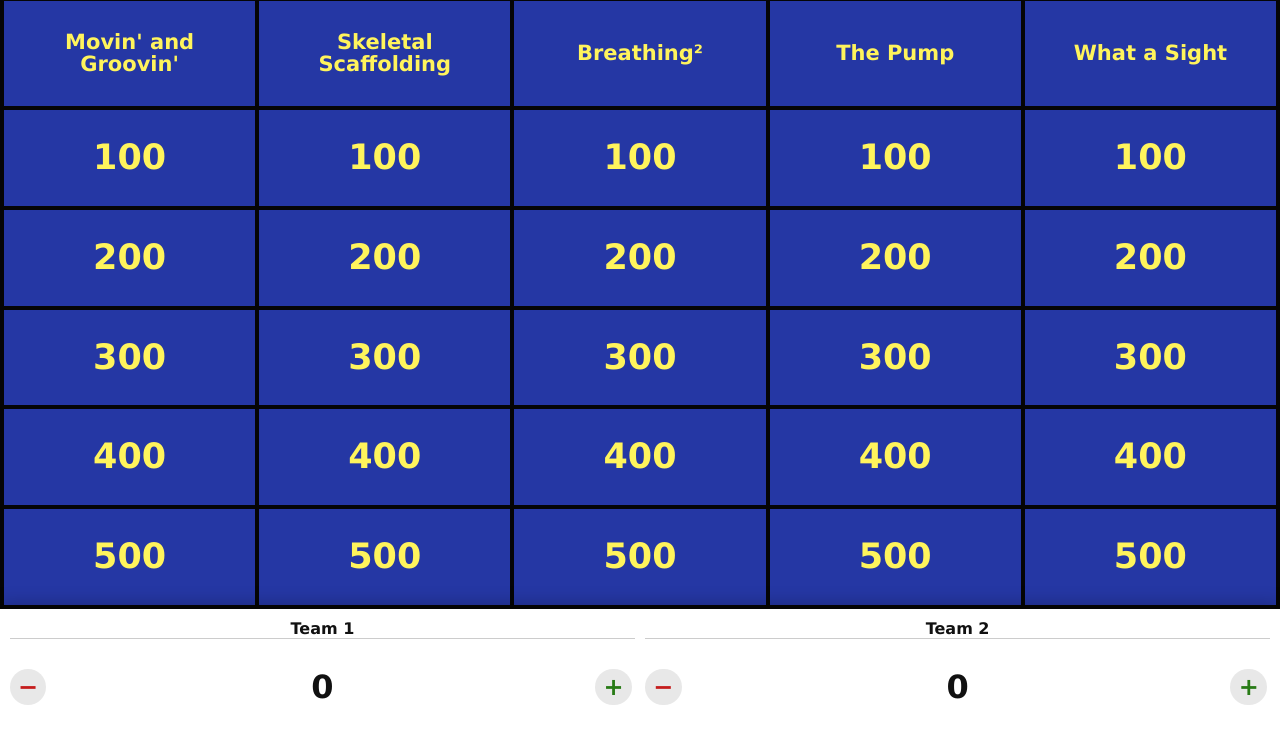
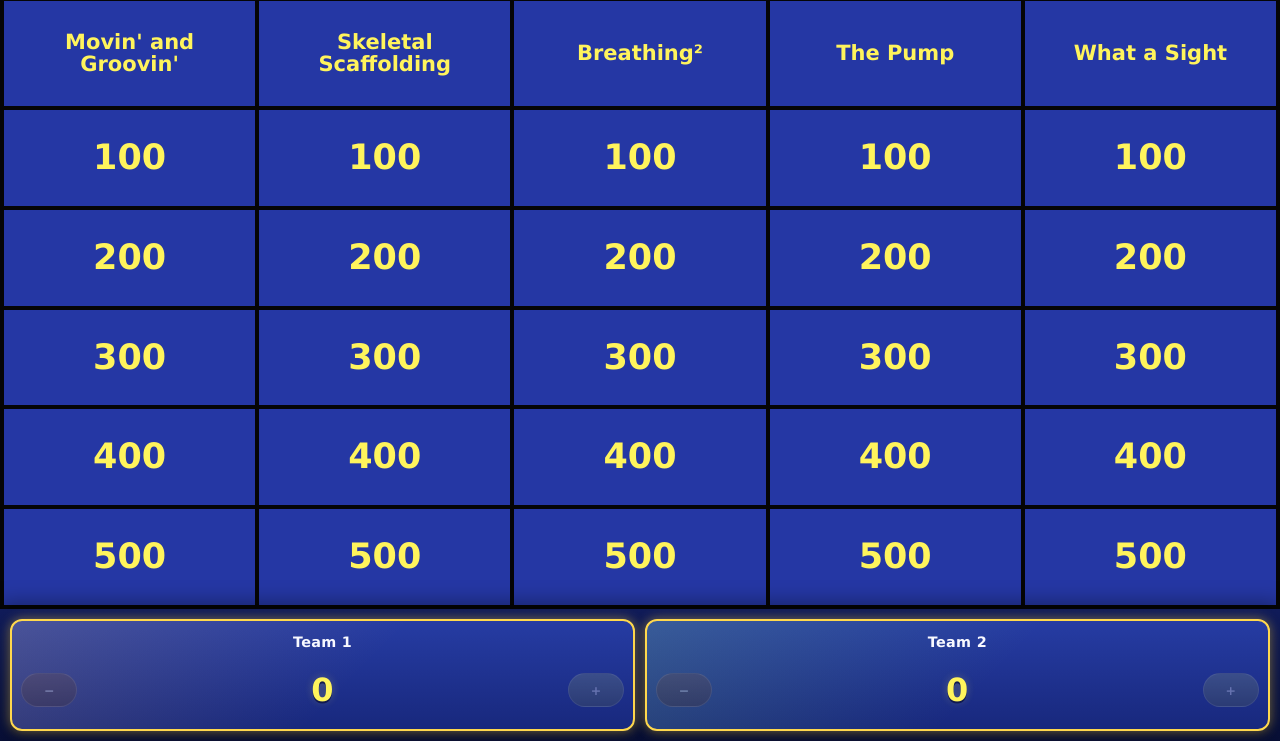
Before and after one commit to Patertuck/Quiz-Show, a plain HTML site: page index.html in a window 1280 px wide. Both pictures are taken after a click on the button "Start". Shown: the part 59-800 px from the top of the page. Drawn offline with Linux system fonts and the light colour scheme; no server answers.

Commit message:
Improve visual teams

```diff
--- a/index.html
+++ b/index.html
@@ -231,58 +231,111 @@
       left: 0;
       display: flex;
       height: var(--scoreboard-height);
-      gap: 0.6rem;
+      gap: 0.65rem;
       align-items: stretch;
-      padding: 0.6rem;
+      padding: 0.65rem;
       overflow-x: auto;
-      background: var(--white);
-      color: #111;
-      box-shadow: 0 -0.3rem 1rem rgb(0 0 0 / 25%);
+      overflow-y: hidden;
+      background: linear-gradient(180deg, #101b59 0%, #080f35 100%);
+      color: var(--white);
+      box-shadow: 0 -0.35rem 1.2rem rgb(0 0 0 / 38%);
+      scrollbar-color: #5262b5 #080f35;
+      scrollbar-width: thin;
+    }
+
+    #scoreboard::-webkit-scrollbar { height: 0.45rem; }
+    #scoreboard::-webkit-scrollbar-track { background: #080f35; }
+    #scoreboard::-webkit-scrollbar-thumb {
+      border-radius: 999px;
+      background: #5262b5;
     }
 
     #scoreboard[hidden] { display: none; }
 
     .team {
       display: grid;
-      min-width: 10rem;
-      flex: 1 0 10rem;
-      grid-template-columns: 2.5rem 1fr 2.5rem;
-      grid-template-rows: auto 1fr;
-      gap: 0.25rem;
+      min-width: 12.5rem;
+      flex: 1 0 12.5rem;
+      grid-template-columns: 3.5rem minmax(4rem, 1fr) 3.5rem;
+      grid-template-rows: 1.7rem 1fr;
+      gap: 0.2rem 0.35rem;
       align-items: center;
+      padding: 0.45rem 0.55rem;
+      border: 2px solid color-mix(in srgb, var(--team-accent) 70%, white 15%);
+      border-radius: 0.75rem;
+      background:
+        linear-gradient(135deg, color-mix(in srgb, var(--team-accent) 18%, transparent), transparent 55%),
+        linear-gradient(180deg, #263ca3 0%, #18287d 100%);
+      box-shadow: 0 0.35rem 0.8rem rgb(0 0 0 / 28%);
+      transition: border-color 160ms ease, box-shadow 160ms ease, transform 160ms ease;
+    }
+
+    .team.leader {
+      border-color: #ffd84d;
+      box-shadow: 0 0 0.75rem rgb(255 216 77 / 45%), 0 0.35rem 0.8rem rgb(0 0 0 / 32%);
     }
 
     .team-name {
       grid-column: 1 / -1;
+      grid-row: 1;
       width: 100%;
-      border: 0;
-      border-bottom: 1px solid #ccc;
-      background: transparent;
-      color: #111;
-      font-size: 1rem;
-      font-weight: bold;
+      overflow: hidden;
+      color: #f8f9ff;
+      font-size: 0.9rem;
+      font-weight: 800;
+      letter-spacing: 0.02em;
       text-align: center;
+      text-overflow: ellipsis;
+      white-space: nowrap;
     }
 
     .score {
-      font-size: clamp(1.3rem, 3vw, 2rem);
-      font-weight: bold;
+      grid-column: 2;
+      grid-row: 2;
+      color: var(--yellow);
+      font-size: clamp(1.35rem, 2.7vw, 2rem);
+      font-variant-numeric: tabular-nums;
+      font-weight: 900;
+      letter-spacing: 0.02em;
       text-align: center;
+      text-shadow: 0 0.12rem 0 #10194f, 0 0 0.55rem rgb(255 244 92 / 24%);
     }
 
     .score-button {
-      width: 2.3rem;
-      height: 2.3rem;
-      border-radius: 50%;
-      background: #e8e8e8;
-      font-size: 1.5rem;
-      font-weight: bold;
+      width: 3.5rem;
+      height: 2.15rem;
+      grid-row: 2;
+      padding: 0 0.3rem;
+      border: 1px solid rgb(255 255 255 / 25%);
+      border-radius: 999px;
+      color: var(--white);
+      font-size: 0.78rem;
+      font-variant-numeric: tabular-nums;
+      font-weight: 900;
     }
 
-    .score-button.add { color: #287b16; }
-    .score-button.subtract { color: #c51d1d; }
+    .score-button.subtract {
+      grid-column: 1;
+      background: linear-gradient(180deg, #b6384b, #7f1f30);
+    }
+
+    .score-button.add {
+      grid-column: 3;
+      background: linear-gradient(180deg, #3a9b65, #216a44);
+    }
+
     .score-button:hover,
-    .score-button:focus-visible { background: #d5d5d5; }
+    .score-button:focus-visible {
+      filter: brightness(1.18);
+      transform: translateY(-1px);
+    }
+
+    .score-button:disabled {
+      cursor: default;
+      filter: grayscale(0.8);
+      opacity: 0.32;
+      transform: none;
+    }
 
     #question-screen {
       display: grid;
@@ -353,8 +406,13 @@
     @media (max-width: 650px) {
       :root { --scoreboard-height: 118px; }
       #scoreboard { gap: 0.35rem; padding: 0.4rem; }
-      .team { min-width: 8rem; flex-basis: 8rem; grid-template-columns: 2rem 1fr 2rem; }
-      .score-button { width: 2rem; height: 2rem; }
+      .team {
+        min-width: 10.5rem;
+        flex-basis: 10.5rem;
+        grid-template-columns: 3rem minmax(3.5rem, 1fr) 3rem;
+        padding: 0.35rem;
+      }
+      .score-button { width: 3rem; height: 1.9rem; font-size: 0.68rem; }
     }
   </style>
 </head>
@@ -801,16 +859,19 @@
       state.teams.forEach((team, index) => {
         const wrapper = document.createElement("section");
         wrapper.className = "team";
+        wrapper.dataset.teamIndex = index;
+        wrapper.style.setProperty("--team-accent", `hsl(${(index * 67 + 38) % 360} 78% 68%)`);
 
         const name = document.createElement("div");
         name.className = "team-name";
         name.textContent = team.name;
+        name.title = team.name;
 
         const subtract = document.createElement("button");
         subtract.type = "button";
         subtract.className = "score-button subtract";
-        subtract.textContent = "−";
-        subtract.setAttribute("aria-label", `Subtract points from ${team.name}`);
+        subtract.dataset.teamIndex = index;
+        subtract.dataset.action = "subtract";
         subtract.addEventListener("click", () => changeScore(index, -state.activeValue));
 
         const score = document.createElement("output");
@@ -822,12 +883,40 @@
         const add = document.createElement("button");
         add.type = "button";
         add.className = "score-button add";
-        add.textContent = "+";
-        add.setAttribute("aria-label", `Add points to ${team.name}`);
+        add.dataset.teamIndex = index;
+        add.dataset.action = "add";
         add.addEventListener("click", () => changeScore(index, state.activeValue));
 
         wrapper.append(name, subtract, score, add);
         elements.scoreboard.append(wrapper);
+      });
+      updateStandings();
+      updateScoreControls();
+    }
+
+    function updateStandings() {
+      const highestScore = Math.max(...state.teams.map((team) => team.score));
+      elements.scoreboard.querySelectorAll(".team").forEach((card) => {
+        const index = Number(card.dataset.teamIndex);
+        const team = state.teams[index];
+        card.classList.toggle("leader", team.score === highestScore);
+      });
+    }
+
+    function updateScoreControls() {
+      const active = state.activeValue > 0;
+      elements.scoreboard.querySelectorAll(".score-button").forEach((button) => {
+        const team = state.teams[Number(button.dataset.teamIndex)];
+        const isAdd = button.dataset.action === "add";
+        const sign = isAdd ? "+" : "−";
+        button.disabled = !active;
+        button.textContent = active ? `${sign}${state.activeValue.toLocaleString()}` : sign;
+        button.setAttribute(
+          "aria-label",
+          active
+            ? `${isAdd ? "Add" : "Subtract"} ${state.activeValue} points ${isAdd ? "to" : "from"} ${team.name}`
+            : `No active question; ${isAdd ? "add" : "subtract"} points unavailable for ${team.name}`
+        );
       });
     }
 
@@ -869,6 +958,7 @@
       state.activeQuestion = { categoryIndex, rowIndex, answerRevealed: false };
       state.usedTiles.add(tileId);
       setTileUsedState(tile, true);
+      updateScoreControls();
       displayActiveQuestion();
       saveState().catch(() => undefined);
     }
@@ -878,6 +968,7 @@
       const team = state.teams[teamIndex];
       team.score += amount;
       document.querySelector(`#team-score-${teamIndex}`).textContent = team.score.toLocaleString();
+      updateStandings();
       saveState().catch(() => undefined);
     }
 
@@ -892,6 +983,7 @@
       state.activeTile = null;
       state.activeValue = 0;
       state.activeQuestion = null;
+      updateScoreControls();
       showScreen(elements.game);
       requestAnimationFrame(fitBoardToViewport);
       saveState().catch(() => undefined);
@@ -927,6 +1019,7 @@
           `.tile[data-category="${categoryIndex}"][data-row="${rowIndex}"]`
         );
         state.activeValue = state.config.values[rowIndex];
+        updateScoreControls();
         displayActiveQuestion();
       } else {
         state.activeTile = null;
```
